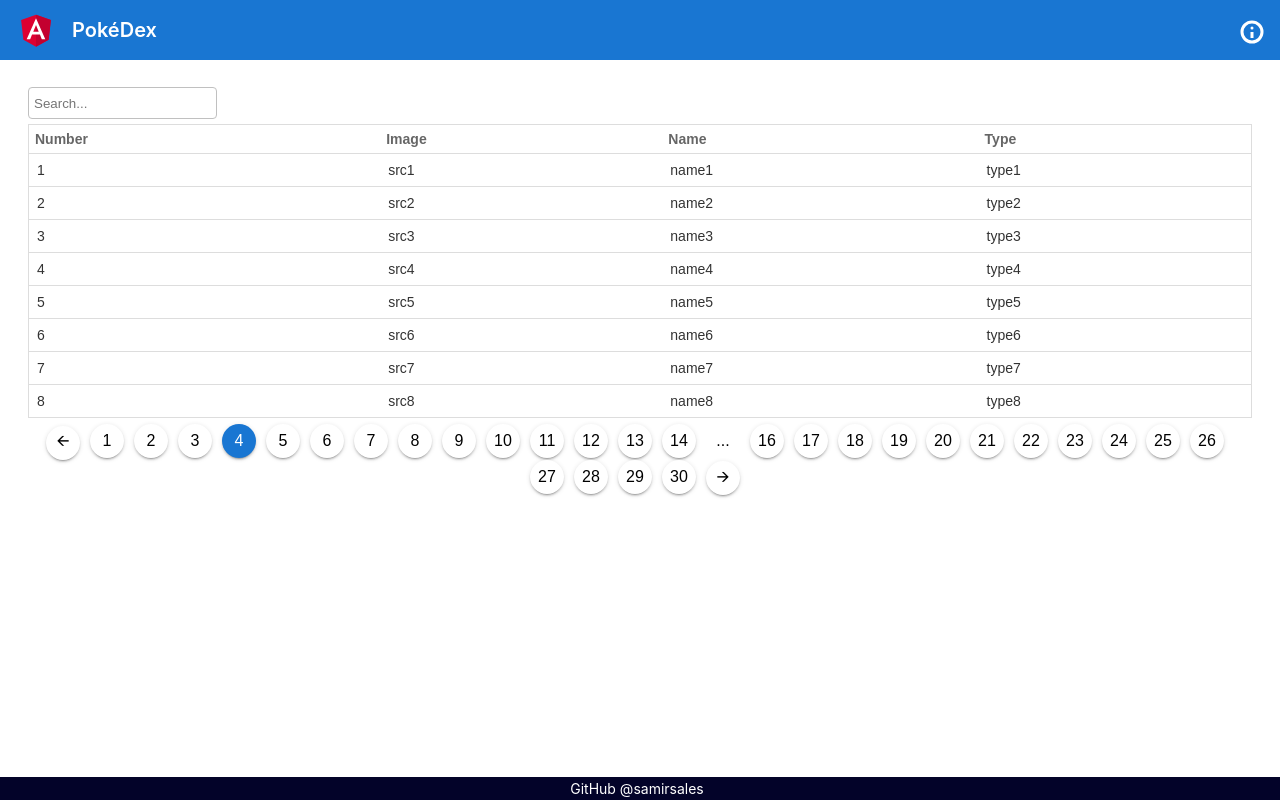
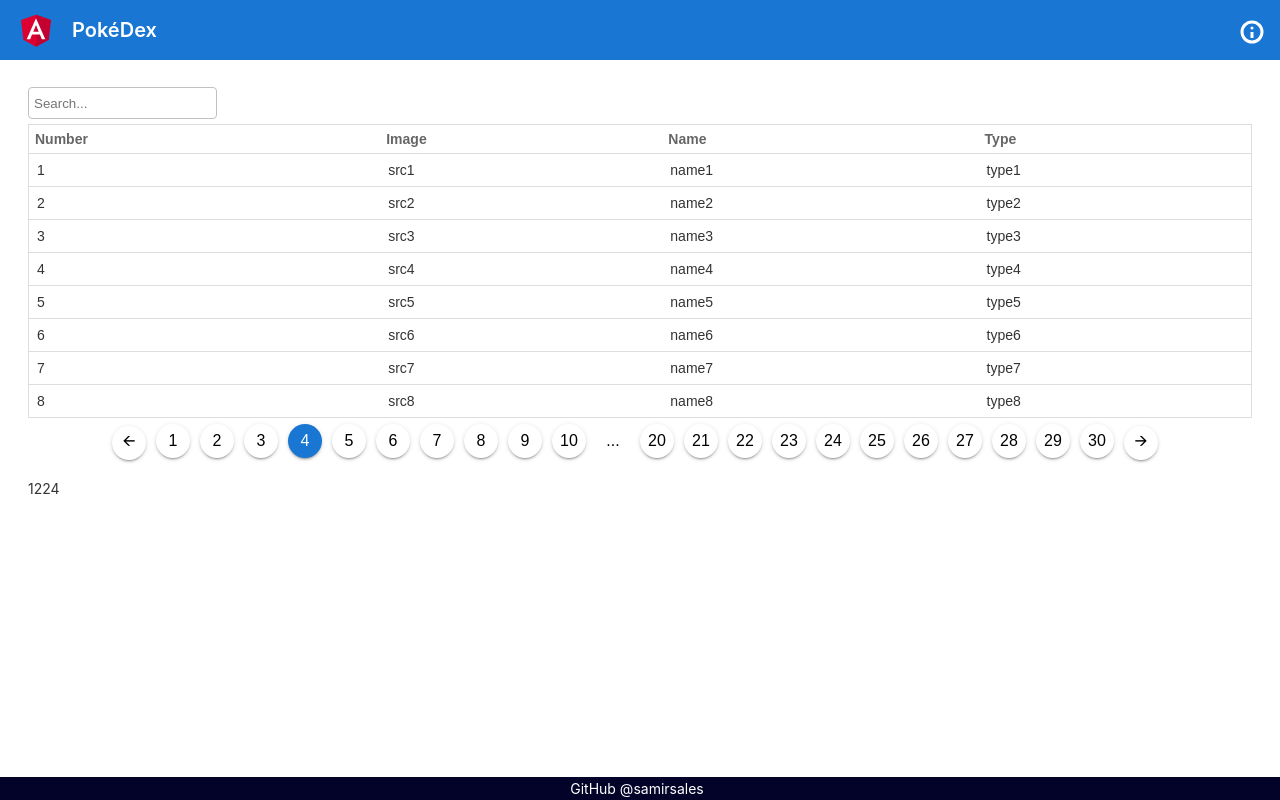
Before and after one commit to SamirSales/pokedex-angular, an Angular app: page /pokemons in a window 1280 px wide. Built offline with nearby package versions, Linux system fonts and the light colour scheme.

Commit message:
#master table-paginator (update)

```diff
--- a/src/app/components/table-paginator/table-paginator.component.html
+++ b/src/app/components/table-paginator/table-paginator.component.html
@@ -1,11 +1,11 @@
-<div id="table-paginator">
+<div id="table-paginator" #tablePaginatorContainer>
     <button (click)="onClickLeftButton()">🡨</button>
 
     <span *ngFor="let element of getElements()">
         <button [class]="element.class" (click)="onClick(element)">{{ element.value }}</button>
     </span>
 
-    <!-- <button class="three-points">...</button> -->
-
     <button (click)="onClickRightButton()">🡪</button>
 </div>
+
+<p>{{ widthContainer }}</p>
--- a/src/app/components/table-paginator/table-paginator.component.ts
+++ b/src/app/components/table-paginator/table-paginator.component.ts
@@ -1,4 +1,4 @@
-import { Component, OnInit } from '@angular/core';
+import { Component, OnInit, ViewChild, ElementRef, SimpleChanges, ChangeDetectorRef } from '@angular/core';
 
 @Component({
     selector: 'app-table-paginator',
@@ -6,41 +6,84 @@
     styleUrls: ['./table-paginator.component.css']
 })
 export class TablePaginatorComponent implements OnInit {
+    @ViewChild('tablePaginatorContainer', { static: false }) tablePaginatorContainer: ElementRef;
+
     pageQuantity = 30;
     selectedIndex = 4;
+    widthContainer = 0;
 
-    constructor() {}
+    constructor(tablePaginatorContainer: ElementRef, private changeDetectorRef: ChangeDetectorRef) {
+        this.tablePaginatorContainer = tablePaginatorContainer;
+    }
 
     ngOnInit(): void {}
 
+    ngAfterViewInit() {
+        this.widthContainer = this.tablePaginatorContainer.nativeElement.offsetWidth;
+        this.changeDetectorRef.detectChanges();
+    }
+
+    ngOnChanges(changes: SimpleChanges) {
+        console.log('changes', changes);
+        // changes of inputs
+    }
+
     getElements() {
         const elements = [];
+        const middleIndex = this.getMiddleIndex();
+        const isPageQuantityToLarge = this.isPageQuantityToLarge();
 
         for (let i = 1; i <= this.pageQuantity; i++) {
-            if (this.isPageQuantityToLarge() && i === this.getMiddleIndex()) {
-                elements.push({
-                    value: '...',
-                    class: 'three-points',
-                    hasAction: false
-                });
+            if (isPageQuantityToLarge && i === middleIndex) {
+                elements.push(this.getThreePointsButtonElement());
+                i = this.pageQuantity - middleIndex;
             } else {
-                elements.push({
-                    value: i,
-                    class: i === this.selectedIndex ? 'selected' : '',
-                    hasAction: true
-                });
+                elements.push(this.getButtonElementByValue(i));
             }
         }
 
         return elements;
     }
 
+    getThreePointsButtonElement() {
+        return {
+            value: '...',
+            class: 'three-points',
+            hasAction: false
+        };
+    }
+
+    getButtonElementByValue(value: number) {
+        return {
+            value: value,
+            class: value === this.selectedIndex ? 'selected' : '',
+            hasAction: true
+        };
+    }
+
     getMiddleIndex() {
-        return Math.floor(this.pageQuantity / 2);
+        return Math.floor(this.getPageButtonQuantity() / 2);
+    }
+
+    getPageButtonQuantity() {
+        const arrowButtonQuantity = 2;
+        const threePointsButtonQuantity = 1;
+        const buttonQuantityPossible = this.getButtonQuantityPossible();
+
+        if (this.isPageQuantityToLarge()) {
+            return buttonQuantityPossible - arrowButtonQuantity - threePointsButtonQuantity;
+        }
+        return this.pageQuantity;
     }
 
     isPageQuantityToLarge() {
-        return true;
+        const buttonQuantityPossible = this.getButtonQuantityPossible();
+        return this.pageQuantity > buttonQuantityPossible;
+    }
+
+    getButtonQuantityPossible() {
+        const buttonWidth = 44;
+        return Math.floor(this.widthContainer / buttonWidth) - 2;
     }
 
     onClick(element: any) {
```
